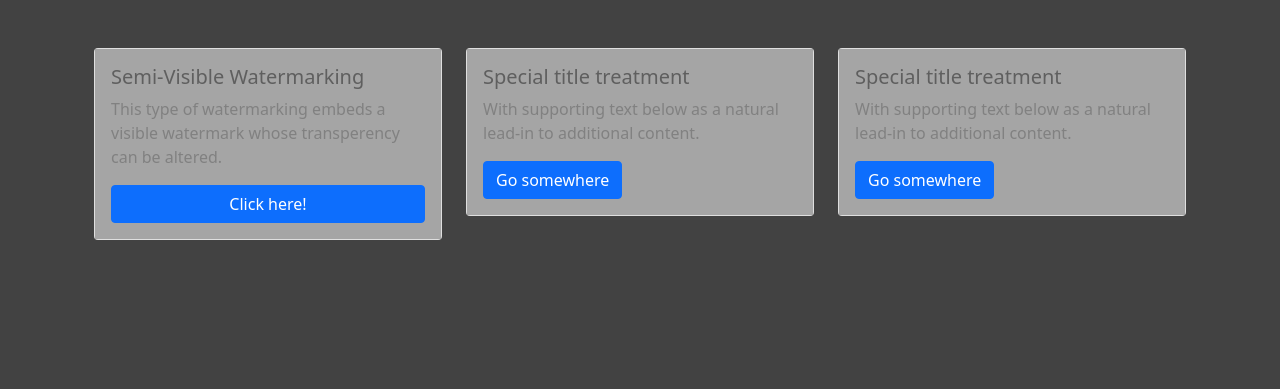
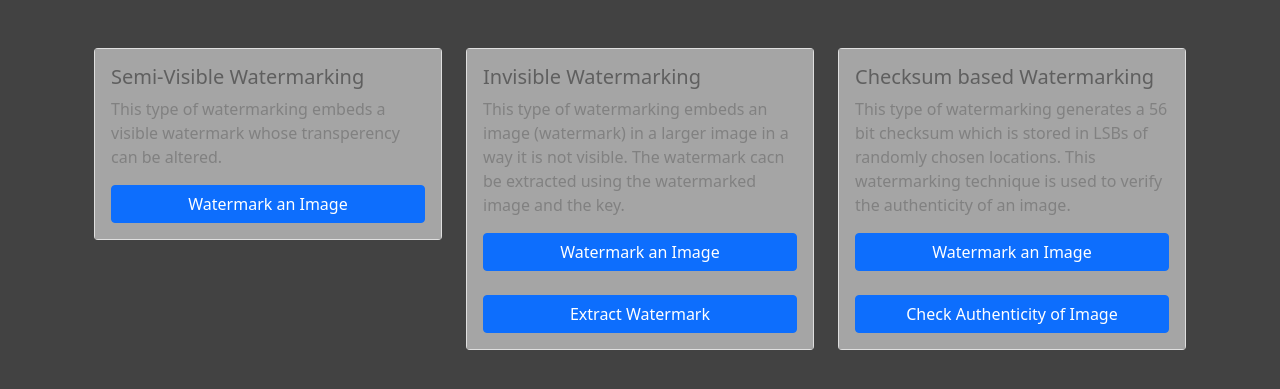
Before and after one commit to SubZer0811/image-watermarking, a Flask app: page / in a window 1280 px wide. Shown: the part 50-439 px from the top of the page. Run offline with Flask 2, Linux system fonts and the light colour scheme.

Commit message:
added links for invisible and checksum to home page

```diff
--- a/templates/index.html
+++ b/templates/index.html
@@ -13,25 +13,29 @@ Watermark - Home
 				<div class="card-body">
 					<h5 class="card-title">Semi-Visible Watermarking</h5>
 					<p class="card-text">This type of watermarking embeds a visible watermark whose transperency can be altered.</p>
-					<a href="{{ url_for('upload_image_form') }}" class="btn btn-primary d-grid gap-2">Click here!</a>
+					<a href="{{ url_for('upload_image_form') }}" class="btn btn-primary d-grid gap-2">Watermark an Image</a>
 				</div>
 			</div>
 		</div>
 		<div class="col-md-4">
 			<div class="card">
 				<div class="card-body">
-					<h5 class="card-title">Special title treatment</h5>
-					<p class="card-text">With supporting text below as a natural lead-in to additional content.</p>
-					<a href="#" class="btn btn-primary">Go somewhere</a>
+					<h5 class="card-title">Invisible Watermarking</h5>
+					<p class="card-text">This type of watermarking embeds an image (watermark) in a larger image in a way it is not visible. The watermark cacn be extracted using the watermarked image and the key.</p>
+					<a href="{{ url_for('invisible_upload_image_form') }}" class="btn btn-primary d-grid gap-2">Watermark an Image</a>
+					<br>
+					<a href="{{ url_for('extract_invisible_upload_image_form') }}" class="btn btn-primary d-grid gap-2">Extract Watermark</a>
 				</div>
 			</div>
 		</div>
 		<div class="col-md-4">
 			<div class="card">
 				<div class="card-body">
-					<h5 class="card-title">Special title treatment</h5>
-					<p class="card-text">With supporting text below as a natural lead-in to additional content.</p>
-					<a href="#" class="btn btn-primary">Go somewhere</a>
+					<h5 class="card-title">Checksum based Watermarking</h5>
+					<p class="card-text">This type of watermarking generates a 56 bit checksum which is stored in LSBs of randomly chosen locations. This watermarking technique is used to verify the authenticity of an image.</p>
+					<a href="{{ url_for('checksum_upload_image_form') }}" class="btn btn-primary d-grid gap-2">Watermark an Image</a>
+					<br>
+					<a href="{{ url_for('verify_checksum_upload_image_form') }}" class="btn btn-primary d-grid gap-2">Check Authenticity of Image</a>
 				</div>
 			</div>
 		</div>
```
